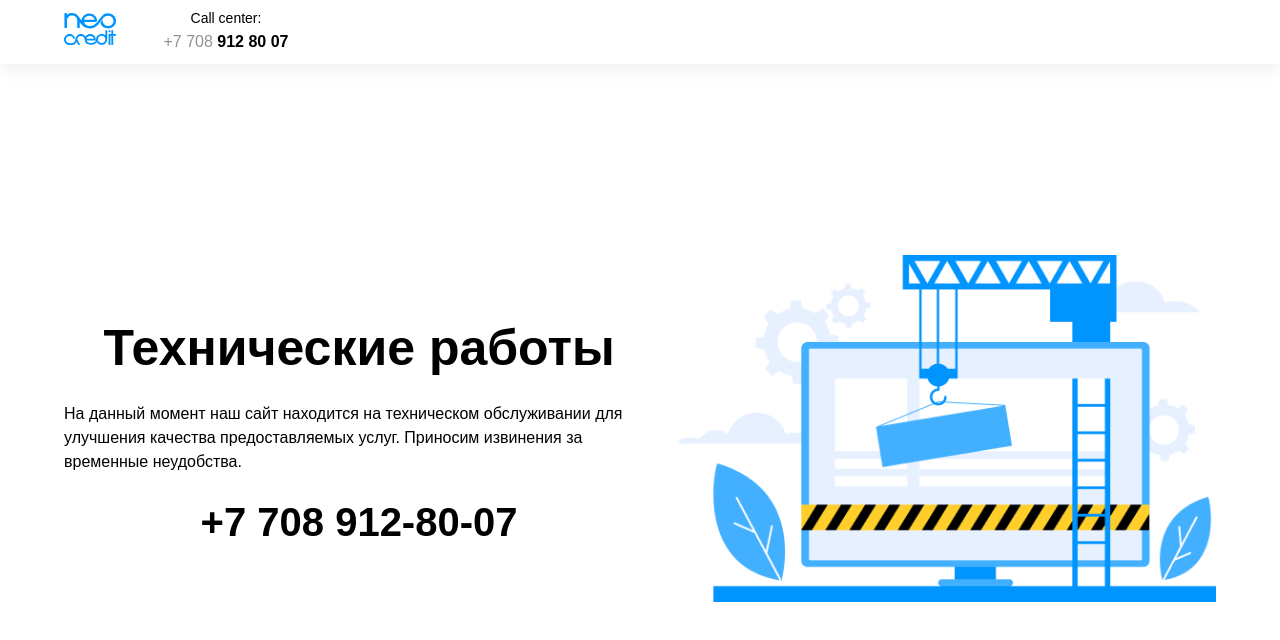
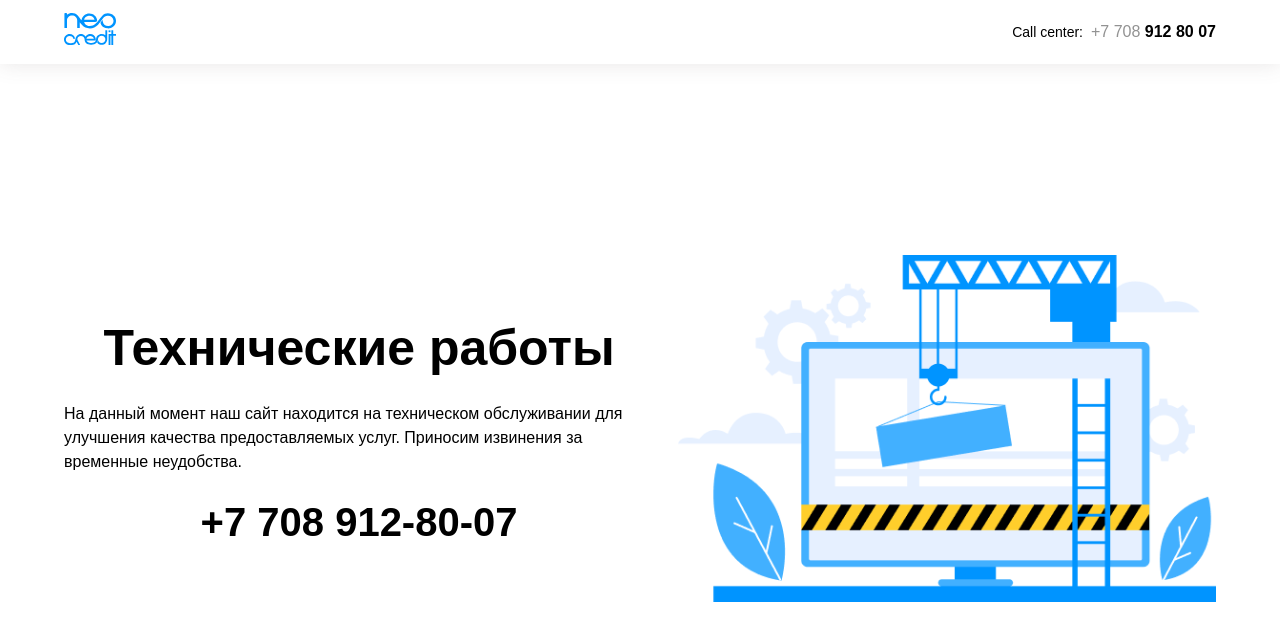
Before and after one commit to vladji/neocredit-stub, a React (Create React App) app: page / in a window 1280 px wide. Shown: the top 640 px of the page. Built offline with nearby package versions, Linux system fonts and the light colour scheme.

Commit message:
tel as link

```diff
--- a/src/components/Header/index.tsx
+++ b/src/components/Header/index.tsx
@@ -9,13 +9,15 @@ export const Header = () => {
           <a href="/">
             <LogoIcon />
           </a>
-          <div className={styles.callCenter}>
-            <span className={styles.title}>Call center:</span>
-            <span className={styles.value}>
+        </div>
+        <div className={styles.callCenter}>
+          <span className={styles.title}>Call center:</span>
+          <a href="tel:+77089128007">
+                <span className={styles.value}>
                 <span className={styles.mark}>+7 708 </span>
                 912 80 07
               </span>
-          </div>
+          </a>
         </div>
       </div>
     </header>
--- a/src/components/Header/styles.module.scss
+++ b/src/components/Header/styles.module.scss
@@ -6,9 +6,9 @@
 }
 
 .headerContainer {
-  position: relative;
   display: flex;
   align-items: center;
+  justify-content: space-between;
   height: var(--header-height);
 }
 
@@ -19,14 +19,9 @@
 }
 
 .callCenter {
-  display: none;
-
-  @media(min-width: #{$breakpoint-desktop}) {
   display: flex;
-    flex-direction: column;
-    gap: var(--size-micro);
+  gap: var(--size-mini);
   align-items: center;
-    width: 172px;
 
   .title {
     @include font-body-small;
@@ -41,4 +36,3 @@
     color: var(--gray-color);
   }
 }
-}
--- a/src/components/Stub/index.tsx
+++ b/src/components/Stub/index.tsx
@@ -11,12 +11,12 @@ export const Stub = () => {
           На данный момент наш сайт находится на техническом обслуживании для улучшения качества предоставляемых услуг.
           Приносим извинения за временные неудобства.
         </p>
-        <h2 className={styles.phone}>
+        <a className={styles.phone} href="tel:+77089128007">
           +7 708 912-80-07
-        </h2>
+        </a>
       </div>
       <div className={styles.imageWrapper}>
-        <img src="./stub-image.png" alt='image' />
+        <img src="./stub-image.png" alt="image" />
       </div>
     </div>
   );
```
Lines whose indentation alone changed are shown as unchanged.
